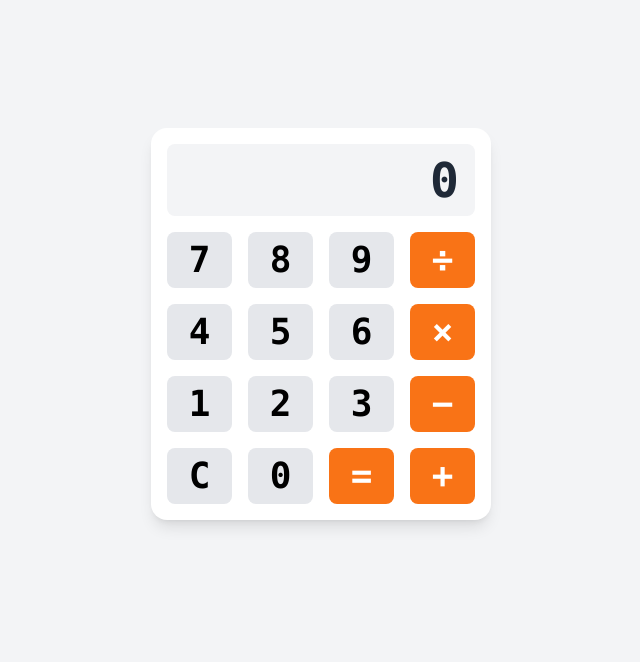
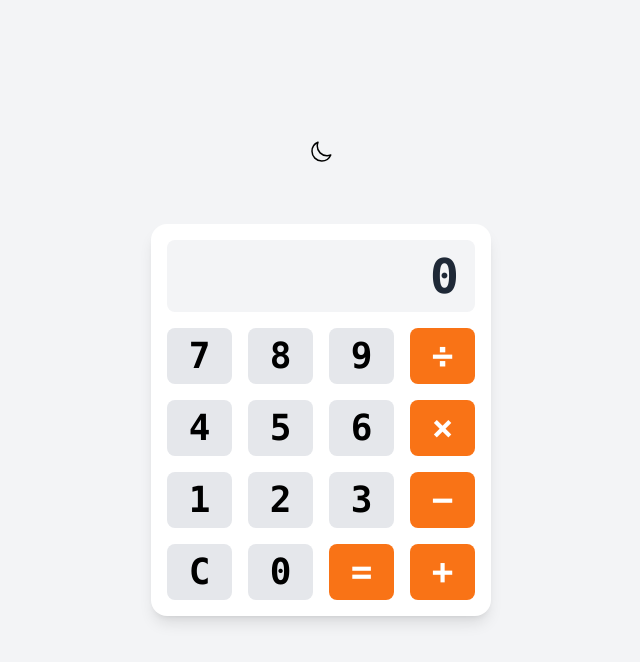
Before and after one commit to mihirdezai/rekenmachine, a React (Vite) app: page / in a window 1280 px wide. Shown: the top 662 px of the page, without its empty margins (319-959 px from the left). Built offline with nearby package versions, Linux system fonts and the light colour scheme.

Commit message:
Add theme toggle

```diff
--- a/src/App.tsx
+++ b/src/App.tsx
@@ -1,5 +1,7 @@
 import { MouseEvent, useState } from 'react'
 import Button from './components/Button'
+import SunIcon from './components/SunIcon'
+import MoonIcon from './components/MoonIcon'
 
 const buttons = [
   [7, 8, 9, '÷'],
@@ -15,6 +17,8 @@ function App() {
   const [operand, setOperand] = useState<number | null>(null)
   const [operator, setOperator] = useState<string | null>(null)
   const [waitingForOperand, setWaitingForOperand] = useState<boolean>(false)
+
+  const [theme, setTheme] = useState<string>('light')
 
   const handleOnClick = (event: MouseEvent, value: Number | string) => {
     event.preventDefault()
@@ -100,10 +104,24 @@ function App() {
     }
   }
 
+  const toggleTheme = () => {
+    if (theme === 'light') {
+      setTheme('dark')
+    } else {
+      setTheme('light')
+    }
+  }
+
   return (
-    <div className="h-screen font-mono bg-gray-100 dark:bg-gray-900">
+    <div className={`${theme} h-screen font-mono bg-gray-100 dark:bg-gray-900`}>
       <div className="container pt-32 mx-auto">
-        <div className="flex flex-col items-center mx-auto w-[340px] h-[540px]">
+        <div className="flex flex-col items-center mx-auto w-[340px]">
+          <div
+            className="flex items-center justify-center w-12 h-12 mb-12 rounded-full cursor-pointer hover:bg-gray-200 dark:hover:bg-gray-500"
+            onClick={() => toggleTheme()}
+          >
+            {theme === 'dark' ? <SunIcon /> : <MoonIcon />}
+          </div>
           <div className="w-full max-w-md p-4 bg-white shadow-lg rounded-2xl dark:bg-gray-800">
             <div className="mb-4">
               <input
--- /dev/null
+++ b/src/components/MoonIcon.tsx
@@ -0,0 +1,20 @@
+function MoonIcon() {
+  return (
+    <svg
+      xmlns="http://www.w3.org/2000/svg"
+      fill="none"
+      viewBox="0 0 24 24"
+      strokeWidth={1.5}
+      stroke="currentColor"
+      className="w-6 h-6"
+    >
+      <path
+        strokeLinecap="round"
+        strokeLinejoin="round"
+        d="M21.752 15.002A9.72 9.72 0 0 1 18 15.75c-5.385 0-9.75-4.365-9.75-9.75 0-1.33.266-2.597.748-3.752A9.753 9.753 0 0 0 3 11.25C3 16.635 7.365 21 12.75 21a9.753 9.753 0 0 0 9.002-5.998Z"
+      />
+    </svg>
+  )
+}
+
+export default MoonIcon
--- /dev/null
+++ b/src/components/SunIcon.tsx
@@ -0,0 +1,20 @@
+function SunIcon() {
+  return (
+    <svg
+      xmlns="http://www.w3.org/2000/svg"
+      fill="none"
+      viewBox="0 0 24 24"
+      strokeWidth={1.5}
+      stroke="currentColor"
+      className="w-8 h-8 stroke-gray-100"
+    >
+      <path
+        strokeLinecap="round"
+        strokeLinejoin="round"
+        d="M12 3v2.25m6.364.386-1.591 1.591M21 12h-2.25m-.386 6.364-1.591-1.591M12 18.75V21m-4.773-4.227-1.591 1.591M5.25 12H3m4.227-4.773L5.636 5.636M15.75 12a3.75 3.75 0 1 1-7.5 0 3.75 3.75 0 0 1 7.5 0Z"
+      />
+    </svg>
+  )
+}
+
+export default SunIcon
```
